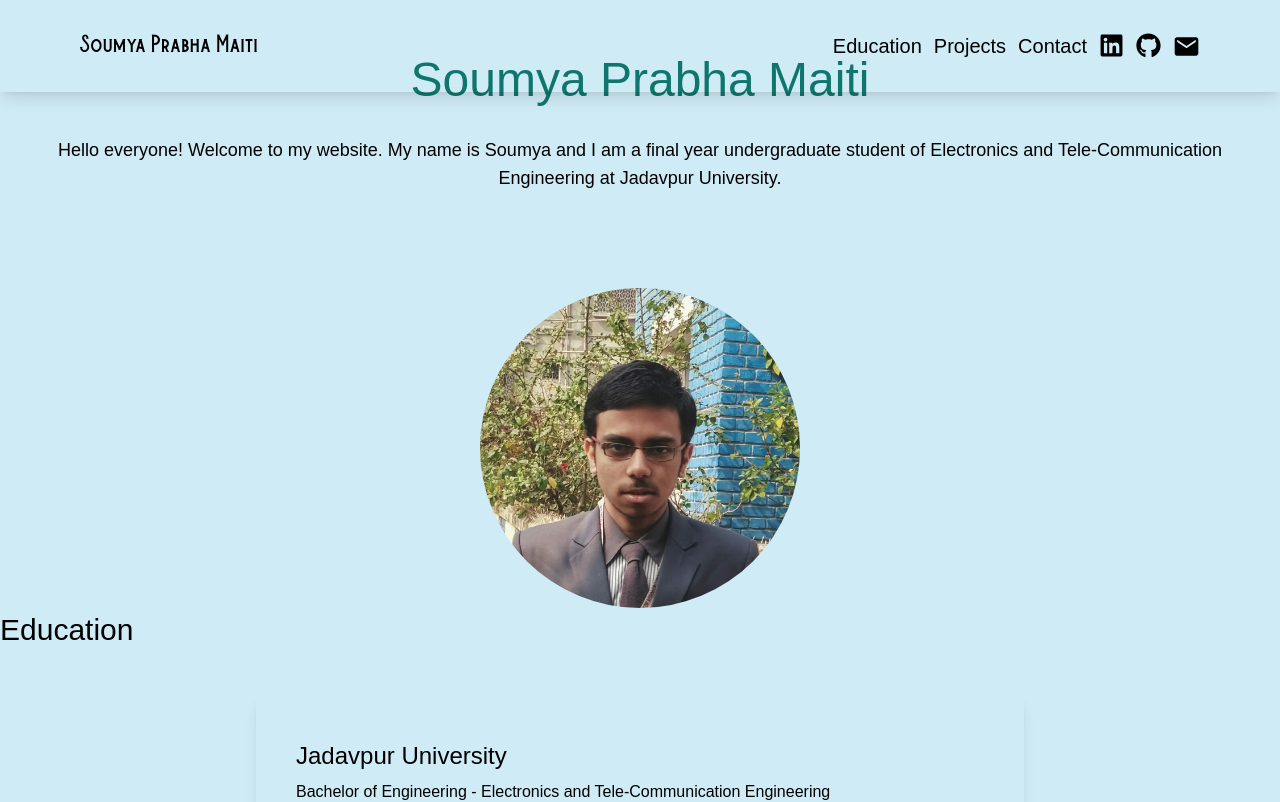
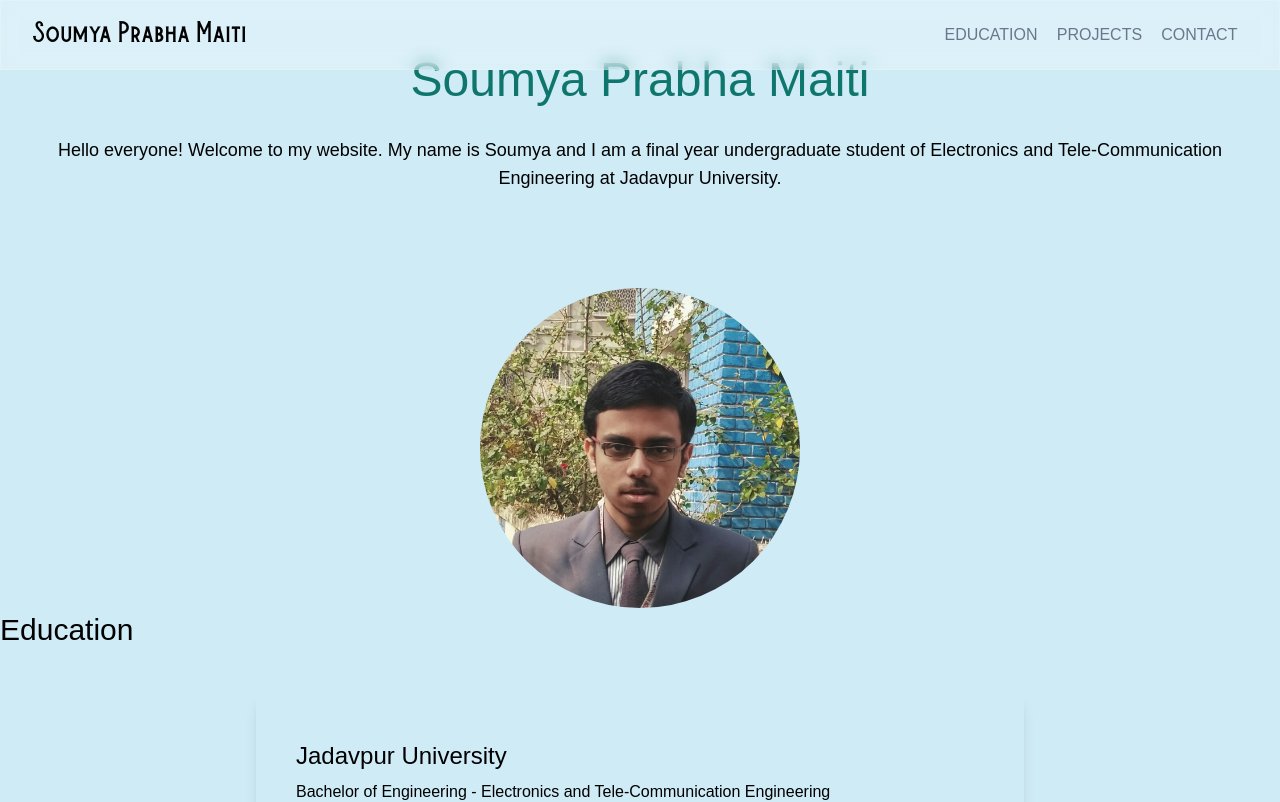
Before and after one commit to soumya-prabha-maiti/soumya-prabha-maiti.github.io, a React (Vite) app: page / in a window 1280 px wide. Shown: the top 802 px of the page. Built offline with nearby package versions, Linux system fonts and the light colour scheme.

Commit message:
feat: update navbar

```diff
--- a/src/App.scss
+++ b/src/App.scss
@@ -72,9 +72,9 @@
   }
 
   .p-text {
-    font-size: 0.8rem;
+    font-size: 1rem;
     text-align: left;
-    color: var(--gray-color);
+    color: var(--black-color);
     line-height: 1.5;
 
     @media screen and (min-width: 2000px) {
--- a/src/components/Navbar/Navbar.jsx
+++ b/src/components/Navbar/Navbar.jsx
@@ -3,38 +3,101 @@ import { BsFillMoonStarsFill } from "react-icons/bs";
 import { FaTwitter, FaLinkedin, FaGithub } from "react-icons/fa";
 import { IoMdMail } from "react-icons/io";
 import { MdClose, MdMenu } from "react-icons/md";
+import {motion} from "framer-motion";
+import "./Navbar.scss";
 
 const sectionsList = [
   { name: "Education", link: "#education" },
   { name: "Projects", link: "#projects" },
-  // {name:"Skills",link:"#skills"},
-  { name: "Contact", link: "#contact" }
+  { name: "Contact", link: "#contact" },
 ];
 
-const socials = {
-  Linkedin: "https://www.linkedin.com/in/soumya-prabha-maiti/",
-  Github: "https://github.com/soumya-prabha-maiti",
-  Email: "mailto:soumyaprabhamaiti2001@gmail.com",
-};
+const socialsList = [
+  { name: "Linkedin", link: "https://www.linkedin.com/in/soumya-prabha-maiti/", icon: <FaLinkedin />},
+  { name: "Github", link: "https://github.com/soumya-prabha-maiti", icon: <FaGithub />},
+  { name: "Email", link: "mailto:soumyaprabhamaiti2001@gmail.com", icon: <IoMdMail /> },
+];
+
+{/* <ul className="app__navbar-socials">
+            {socialsList.map((item) => (
+              <li key={`social-${item.name}`}>
+                <a href={item.link}>{item.icon}</a>
+              </li>
+            ))}
+          </ul> */}
+
 
 const Navbar = () => {
-  let [open,setOpen]=useState(false);
+  let [open, setOpen] = useState(false);
 
   return (
-    <nav className=" w-full px-20 py-8 mb-12 shadow-lg fixed top-0 left-0 lg:flex items-center justify-between">
+    <nav className="app__navbar">
 
+      <div  className="app__navbar-logo">
+        <a href="/">Soumya Prabha Maiti</a>
+      </div>
+
+
+      <ul className="app__navbar-links">
+        {sectionsList.map((item) => (
+          <li className="app__flex p-text" key={`link-${item}`}>
+            {/* <div /> */}
+            <a href={item.link}>{item.name}</a>
+          </li>
+        ))}
+      </ul>
+
+      <div className="app__navbar-menu">
+        <MdMenu onClick={() => setOpen(true)} />
+
+        {open && (
+          <motion.div
+            whileInView={{ x: [300, 0] }}
+            transition={{ duration: 0.3, ease: 'easeOut' }}
+          >
+            <MdClose onClick={() => setOpen(false)} />
+            <ul>
+              {sectionsList.map((item) => (
+                <li key={item}>
+                  <a href={item.link}>{item.name}</a>
+                </li>
+              ))}
+            </ul>
+          </motion.div>
+        )}
+      </div>
+    </nav>
+  );
+
+
+
+
+  return (
+    <nav className="bg-red-500 w-full px-20 py-8 mb-12 shadow-lg fixed top-0 left-0 lg:flex items-center justify-between">
       <a href="/" className="text-xl font-burtons">
         Soumya Prabha Maiti
       </a>
 
-      <div className="text-3xl absolute right-8 top-6 cursor-pointer lg:hidden" onClick={()=>{setOpen(!open)}}>
-        {open?<MdClose/>:<MdMenu />}
+      <div
+        className="text-3xl absolute right-8 top-6 cursor-pointer lg:hidden"
+        onClick={() => {
+          setOpen(!open);
+        }}
+      >
+        {open ? <MdClose /> : <MdMenu />}
       </div>
 
-      <ul className={`lg:flex lg:items-center lg:gap-3 absolute left-0 lg:static bg-inherit  lg:z-auto z-[-2] w-full lg:w-auto pl-20 lg:pl-0 pb-8 lg:pb-0 transition-all duration-200 ease-in ${open?' top-20 opacity-100':' top-[-490px] opacity-0 lg:opacity-100'}` }>
+      <ul
+        className={`lg:flex lg:items-center lg:gap-3 absolute left-0 lg:static bg-inherit  lg:z-auto z-[-2] w-full lg:w-auto pl-20 lg:pl-0 pb-8 lg:pb-0 transition-all duration-200 ease-in ${
+          open
+            ? " top-20 opacity-100"
+            : " top-[-490px] opacity-0 lg:opacity-100"
+        }`}
+      >
         {/*FIXME transition-all duration-200 ease-in : causing problem in animation */}
         {sectionsList.map((item) => (
-          <li className="text-xl hover:text-gray-400 lg:my-0 my-5 ">{/* TODO fix color*/}
+          <li className="text-xl hover:text-gray-400 lg:my-0 my-5 ">
+            {/* TODO fix color*/}
             <a href={item.link}>{item.name}</a>
           </li>
         ))}
--- /dev/null
+++ b/src/components/Navbar/Navbar.scss
@@ -0,0 +1,165 @@
+.app__navbar {
+  width: 100%;
+
+  display: flex;
+  justify-content: space-between;
+  align-items: center;
+
+  padding: 1rem 2rem;
+  background: rgba(255, 255, 255, 0.25);
+  backdrop-filter: blur(8px);
+  -webkit-backdrop-filter: blur(8px);
+  border: 1px solid rgba(255, 255, 255, 0.18);
+  position: fixed;
+  z-index: 2;
+}
+
+.app__navbar-logo {
+  display: flex;
+  justify-content: flex-start;
+  align-items: center;
+  font-family: "burtons", sans-serif;
+  font-size: 1.5rem;
+}
+
+.app__navbar-links {
+  display: flex;
+  justify-content: center;
+  align-items: center;
+
+  list-style: none;
+
+  li {
+    margin: 0 0.6rem;
+    cursor: pointer;
+
+    flex-direction: column;
+
+    a {
+      color: var(--gray-color);
+      text-decoration: none;
+      flex-direction: column;
+
+      text-transform: uppercase;
+      font-weight: 500;
+
+      transition: all 0.3s ease-in-out;
+
+      &:hover {
+        color: var(--secondary-color);
+      }
+    }
+  }
+
+  @media screen and (max-width: 900px) {
+    display: none;
+  }
+}
+
+
+.app__navbar-socials{
+  display: flex;
+  justify-content: center;
+  align-items: center;
+
+  li{
+
+    a{
+      svg {
+        width: 1.5em;
+        height: 1.4em;
+        cursor: pointer;
+      }
+    }
+  }
+
+}
+
+.app__navbar-menu {
+  width: 35px;
+  height: 35px;
+  border-radius: 50%;
+  position: relative;
+
+  display: flex;
+  justify-content: center;
+  align-items: center;
+  background-color: var(--secondary-color);
+
+
+  svg {
+    width: 70%;
+    height: 70%;
+    color: var(--white-color);
+    cursor: pointer;
+  }
+
+  div {
+    position: fixed;
+    top: 0;
+    bottom: 0;
+    right: 0;
+    z-index: 5;
+
+    padding: 1rem;
+
+    width: 80%;
+    height: 100vh;
+
+    display: flex;
+    justify-content: flex-end;
+    align-items: flex-end;
+    flex-direction: column;
+
+    background-color: var(--white-color);
+
+    /* top box shadow */
+    box-shadow: 0px 0px 20px rgba(168, 168, 168, 0.15);
+
+    svg {
+      width: 35px;
+      height: 35px;
+      color: var(--secondary-color);
+      margin: 0.5rem 1rem;
+    }
+
+    ul {
+      list-style: none;
+      margin: 0;
+      padding: 0;
+      height: 100%;
+      width: 100%;
+
+      display: flex;
+      justify-content: flex-start;
+      align-items: flex-start;
+      flex-direction: column;
+
+      li {
+        margin: 1rem;
+
+        a {
+          color: var(--gray-color);
+          text-decoration: none;
+          font-size: 1rem;
+          text-transform: uppercase;
+          font-weight: 500;
+
+          transition: all 0.3s ease-in-out;
+
+          &:hover {
+            color: var(--secondary-color);
+          }
+        }
+      }
+    }
+
+    @media screen and (min-width: 900px) {
+      display: none;
+    }
+  }
+
+  @media screen and (min-width: 900px) {
+    display: none;
+  }
+}
```
